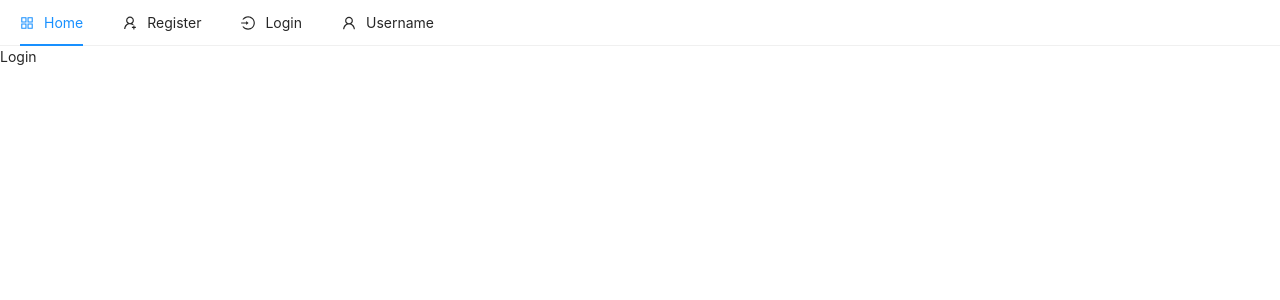
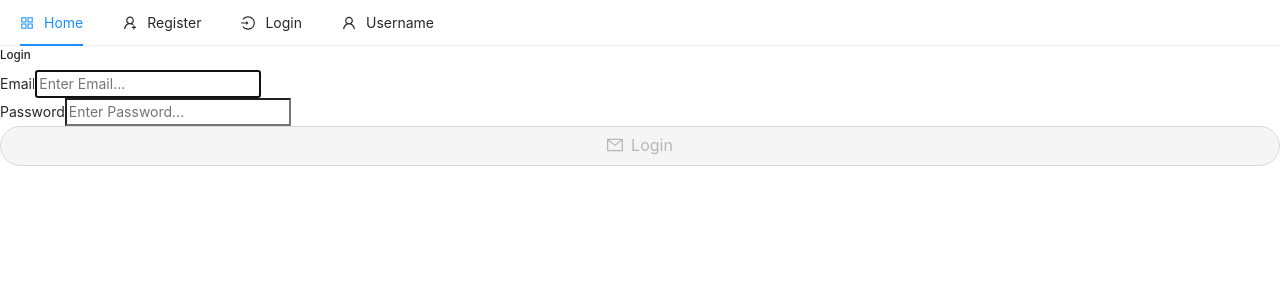
Before and after one commit to afifwijaya16/Learn-mern-ecommerce, a React (Create React App) app in the folder client/: page /login in a window 1280 px wide. Shown: the top 300 px of the page. Built offline with nearby package versions, Linux system fonts and the light colour scheme; no server answers.

Commit message:
login page

```diff
--- a/client/src/pages/auth/Login.js
+++ b/client/src/pages/auth/Login.js
@@ -1,9 +1,59 @@
-import React from "react";
-
+import React, { useState } from "react";
+import { auth } from "../../firebase";
+import { toast } from "react-toastify";
+import { Button } from "antd";
+import { MailOutlined } from "@ant-design/icons";
 const Login = () => {
+  const [email, setEmail] = useState("");
+  const [password, setPassword] = useState("");
+  const handleSubmit = async (e) => {
+    e.preventDefault();
+    console.log(email, password);
+  };
+  const LoginForm = () => (
+    <form onSubmit={handleSubmit}>
+      <div className="form-group">
+        <label>Email</label>
+        <input
+          type="email"
+          className="form-control"
+          value={email}
+          placeholder="Enter Email..."
+          autoFocus
+          onChange={(e) => setEmail(e.target.value)}
+        />
+      </div>
+      <div className="form-group">
+        <label>Password</label>
+        <input
+          type="password"
+          className="form-control"
+          value={password}
+          placeholder="Enter Password..."
+          onChange={(e) => setPassword(e.target.value)}
+        />
+      </div>
+      <Button
+        type="primary"
+        shape="round"
+        block
+        onClick={handleSubmit}
+        icon={<MailOutlined />}
+        size="large"
+        disabled={!email || password.length < 6}
+      >
+        Login
+      </Button>
+    </form>
+  );
   return (
-    <div>
-      <p>Login</p>
+    <div className="container p-5">
+      <div className="row">
+        <div className="col-md-6 offset-md-3">
+          <h5 className="text-center">Login</h5>
+          {LoginForm()}
+        </div>
+      </div>
     </div>
   );
 };
--- a/client/src/pages/auth/Register.js
+++ b/client/src/pages/auth/Register.js
@@ -19,11 +19,12 @@ const Register = () => {
   const registerForm = () => (
     <form onSubmit={handleSubmit}>
       <div className="form-group">
+        <label>Email</label>
         <input
           type="email"
           className="form-control"
           value={email}
-          placeholder="Enter Email..."
+          placeholder="Your Email..."
           autoFocus
           onChange={(e) => setEmail(e.target.value)}
         />
```
Also changed, not shown: 1 other file (tests, documents, lock files or other folders).
